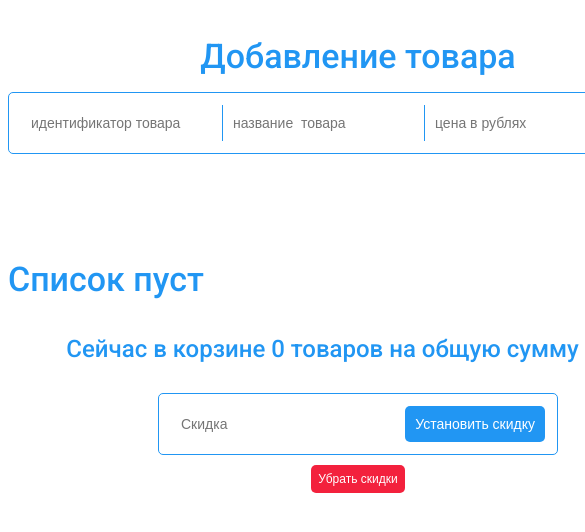
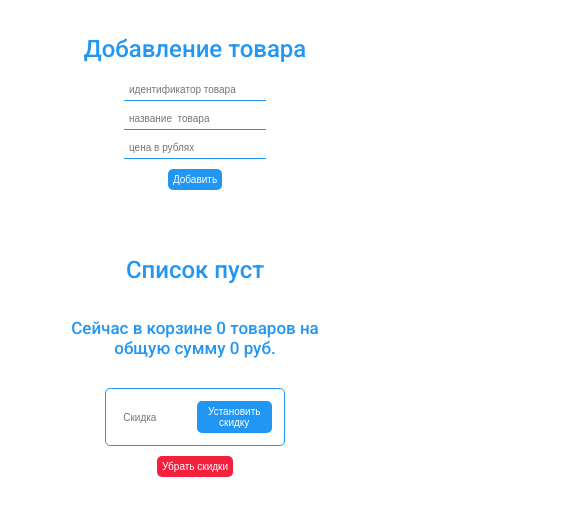
Before and after one commit to Dmitry-Filippov/shopping-cart, a React (Create React App) app: page / in a window 390 px wide. Shown: the top 532 px of the page, 585 px wide, since content can reach past the window. Built offline with nearby package versions, Linux system fonts and the light colour scheme.

Commit message:
адаптивность

```diff
--- a/src/components/App/App.css
+++ b/src/components/App/App.css
@@ -1,5 +1,6 @@
 .app {
   width: 700px;
+  max-width: 80%;
   margin: 0 auto;
   padding: 10px 0;
 }
--- a/src/components/Discount/Discount.css
+++ b/src/components/Discount/Discount.css
@@ -44,3 +44,19 @@
   font-size: 12px;
   margin-top: 10px;
 }
+
+@media screen and (max-width: 1020px) {
+  .discount__form {
+    width: 60%;
+  }
+
+  .discount__input, .discount__sub-button {
+    padding: 5px;
+    font-size: 10px;
+  }
+
+  .discount__res-button {
+    padding: 5px;
+    font-size: 10px;
+  }
+}
--- a/src/components/Form/Form.css
+++ b/src/components/Form/Form.css
@@ -1,4 +1,3 @@
-
 .form__title {
   font-size: 34px;
   line-height: 1.5em;
@@ -23,7 +22,7 @@
   outline: none;
   font-weight: 300;
   font-size: 14px;
-  border-left: .5px solid #2196f3;
+  border-left: 0.5px solid #2196f3;
 }
 
 .form__input:first-of-type {
@@ -39,3 +38,35 @@
   font-weight: 300;
   font-size: 14px;
 }
+
+@media screen and (max-width: 1020px) {
+  .form__title {
+    font-size: 24px;
+  }
+
+  .form__form {
+    flex-direction: column;
+    width: 40%;
+    margin: 0 auto;
+    border: none;
+  }
+
+  .form__input {
+    border-bottom: 1px solid #2196f3;
+    border-left: none;
+    margin-top: 7px;
+    padding: 5px;
+    font-size: 10px;
+  }
+
+  .form__input:first-of-type {
+    border-bottom: 1px solid #2196f3;
+    margin: 0;
+  }
+
+  .form__button {
+    margin-top: 10px;
+    padding: 5px;
+    font-size: 10px;
+  }
+}
--- a/src/components/ItemsList/ItemsList.css
+++ b/src/components/ItemsList/ItemsList.css
@@ -14,3 +14,14 @@
   padding-top: 13px;
   list-style: none;
 }
+
+@media screen and (max-width: 1020px) {
+  .items-list {
+    padding-top: 50px;
+  }
+
+  .items-list__title {
+    text-align: center;
+    font-size: 24px;
+  }
+}
--- a/src/components/ListItem/ListItem.css
+++ b/src/components/ListItem/ListItem.css
@@ -53,3 +53,21 @@
   cursor: pointer;
   color: #f3213d;
 }
+
+@media screen and (max-width: 1020px) {
+  .list-item__id {
+    font-size: 10px;
+  }
+
+  .list-item__name {
+    font-size: 15px;
+  }
+
+  .list-item__price {
+    font-size: 12px;
+  }
+
+  .list-item__del-button {
+    font-size: 12px;
+  }
+}
--- a/src/components/Statistics/Statistics.css
+++ b/src/components/Statistics/Statistics.css
@@ -13,3 +13,9 @@
   text-decoration: line-through;
   color: #585858;
 }
+
+@media screen and (max-width: 1020px) {
+  .statistics__title {
+    font-size: 17px;
+  }
+}
```
